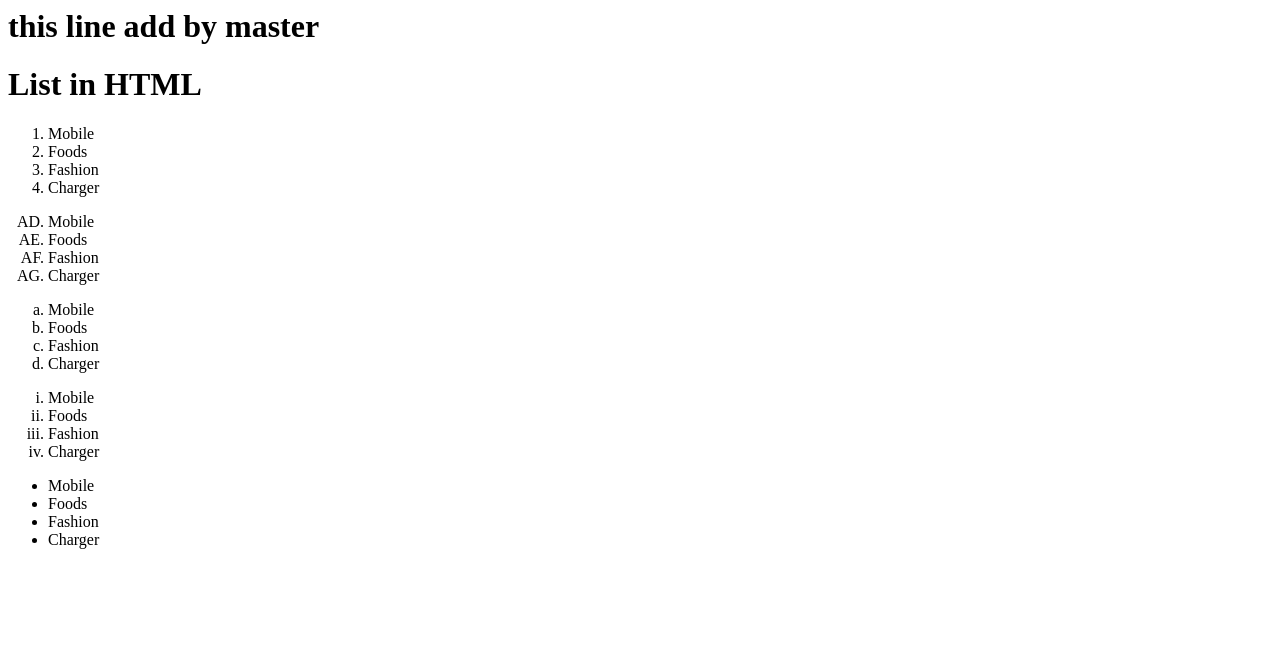
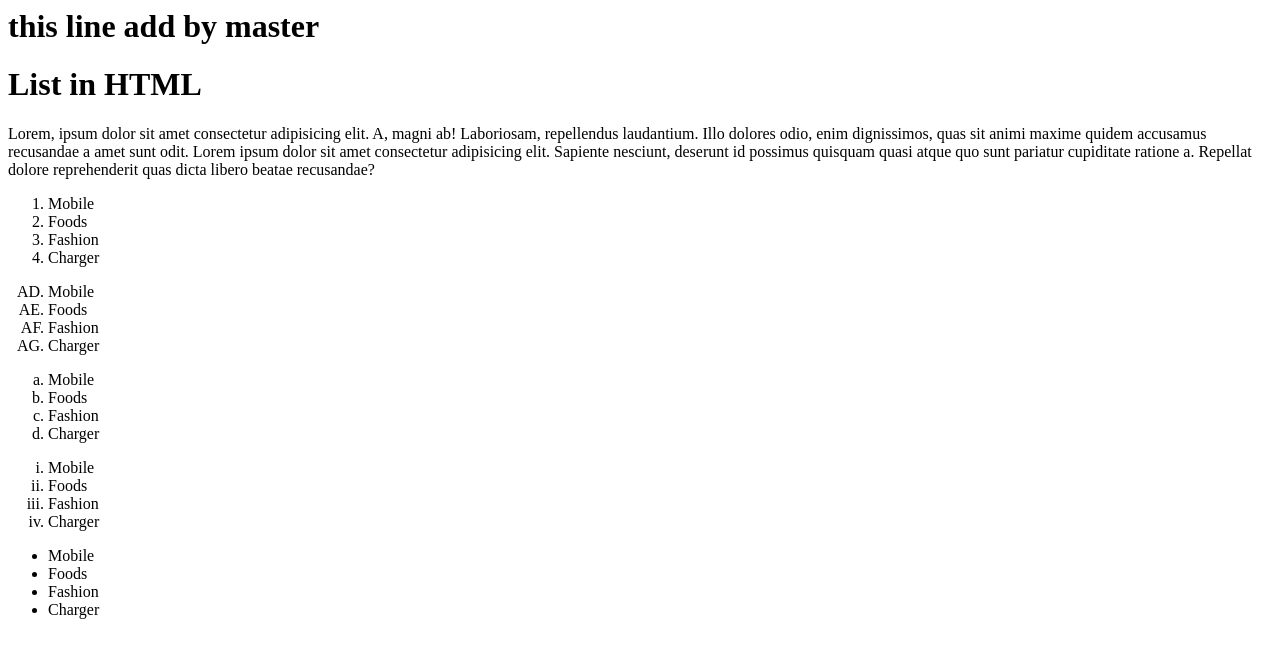
Before and after one commit to jamesjoel/testing, a plain HTML site: page list(james-dev).html in a window 1280 px wide. Drawn offline with Linux system fonts and the light colour scheme.

Commit message:
new para added

```diff
--- a/list(james-dev).html
+++ b/list(james-dev).html
@@ -9,6 +9,7 @@
     <body>
         <h1>this line add by master</h1>
         <h1>List in HTML</h1>
+        <hp>Lorem, ipsum dolor sit amet consectetur adipisicing elit. A, magni ab! Laboriosam, repellendus laudantium. Illo dolores odio, enim dignissimos, quas sit animi maxime quidem accusamus recusandae a amet sunt odit. Lorem ipsum dolor sit amet consectetur adipisicing elit. Sapiente nesciunt, deserunt id possimus quisquam quasi atque quo sunt pariatur cupiditate ratione a. Repellat dolore reprehenderit quas dicta libero beatae recusandae?</hp>
         <ol>
             <li>Mobile</li>
             <li>Foods</li>
```
